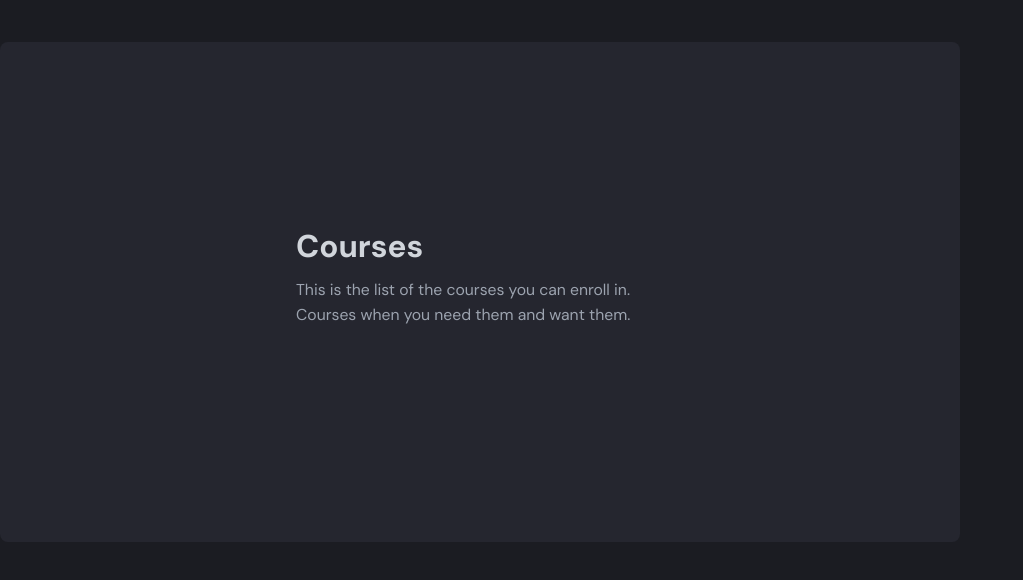
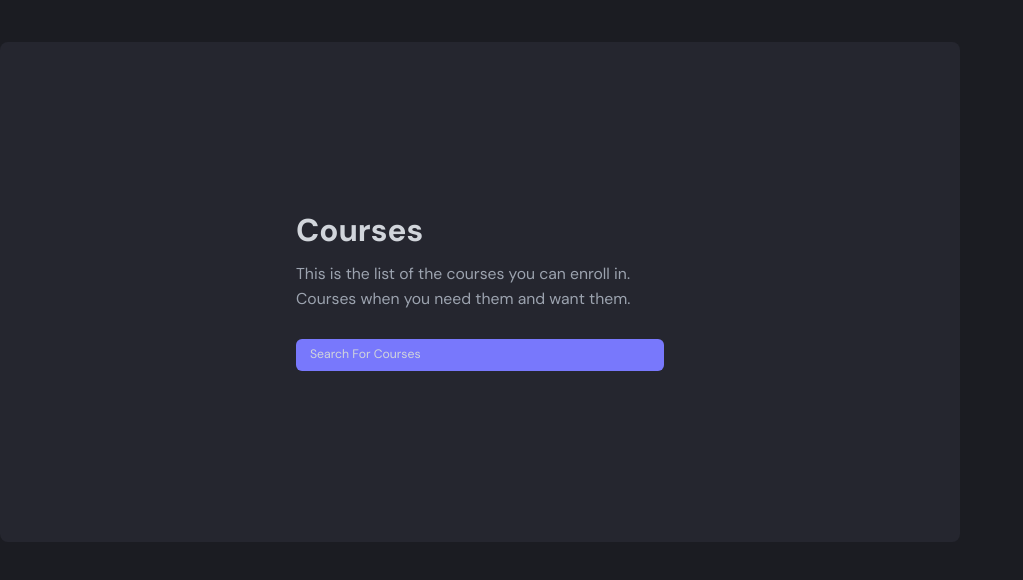
Before and after one commit to DenzelMswazi/learning, a Next.js app in the folder client/: page /landing in a window 1280 px wide. Shown: the top 580 px of the page, without its empty margins (0-1023 px from the left). Built offline with nearby package versions, Linux system fonts and the light colour scheme.

Commit message:
add landing cta

```diff
--- a/client/src/app/(nondashboard)/landing/page.tsx
+++ b/client/src/app/(nondashboard)/landing/page.tsx
@@ -2,6 +2,7 @@
 
 import React from 'react';
 import { motion } from "framer-motion"
+import Link from 'next/link';
 
 const Landing = () => {
   return (
@@ -23,6 +24,11 @@ const Landing = () => {
                 <br />
                 Courses when you need them and want them.
                </p>
+               <div className="landing_cta">
+                <Link href="/search">
+                <div className="landing__cta-button">Search For Courses</div>
+                </Link>
+               </div>
             </div>
          </motion.div>
     </motion.div>
```
